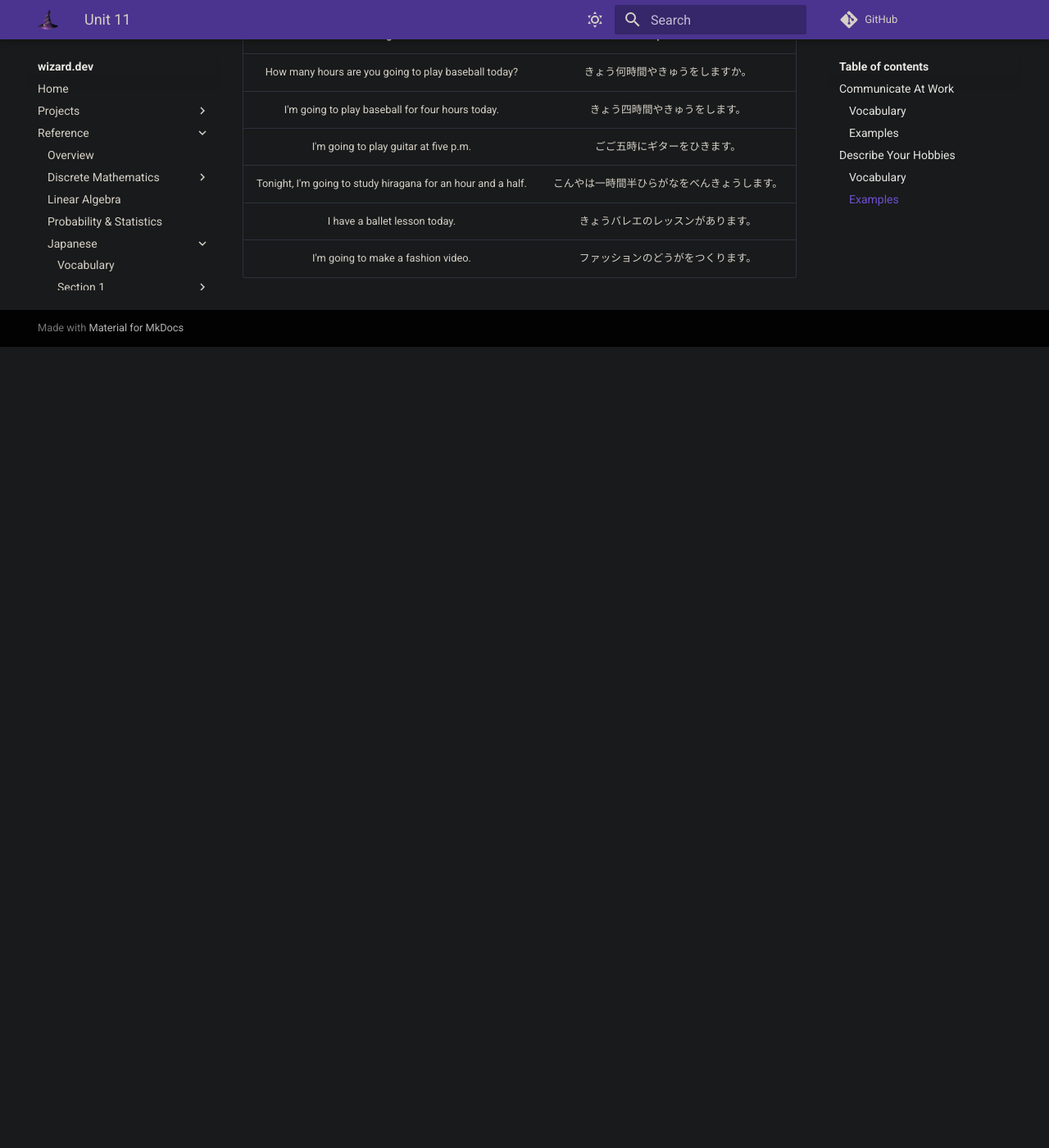
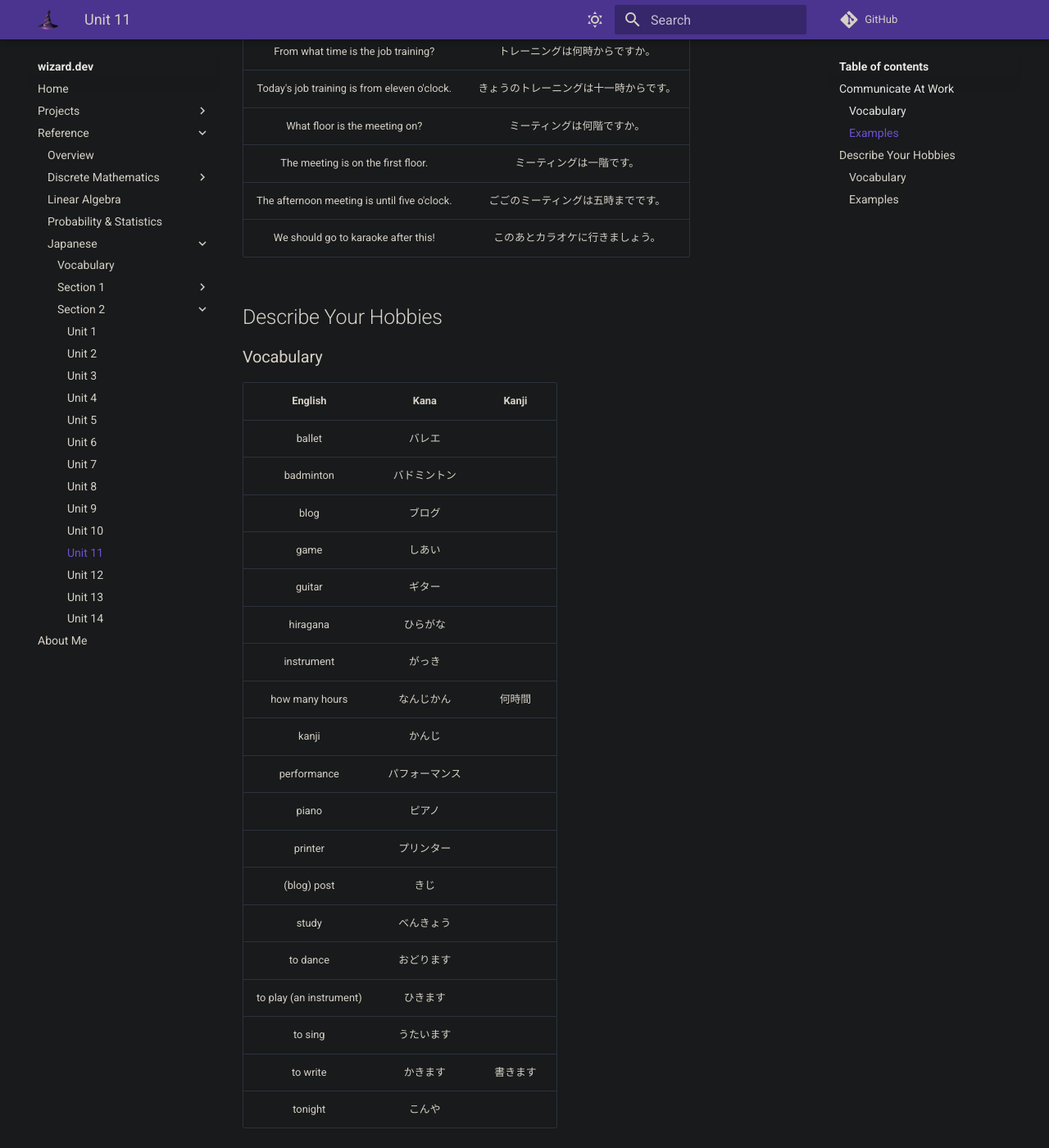
Before and after one commit to zkWildfire/wizard.dev, an MkDocs documentation site: the page built from docs/reference/japanese/section-2/unit-11.md, in a window 1280 px wide and 1400 px high, scrolled down 1059 px. Shown: the whole window at 82% size. Built offline with MkDocs 1.6.1 and Material for MkDocs 9.7.7, drawn with Linux system fonts in a browser that asks for light colours; comment, search, counter and statistics services are not loaded; before the commit the page ends 1482 px from its top, so only the background shows below that; some of the changed text lies outside the part shown.

Commit message:
Add section 2 unit 11 vocabulary

```diff
--- a/docs/reference/japanese/section-2/unit-11.md
+++ b/docs/reference/japanese/section-2/unit-11.md
@@ -3,7 +3,20 @@
 ### Vocabulary
 | English | Kana | Kanji |
 |:-------:|:----:|:-----:|
-
+| cafeteria | しょくどう | |
+| computer | パソコン | |
+| french fries | フライドポテト | |
+| front desk | うけつけ | |
+| fried rice | チャーハン | |
+| from | から | |
+| job training | トレーニング | |
+| last | さいご | |
+| lunch break | ひるやすみ | ひる休み |
+| meeting | ミーティング | |
+| presentation | プレゼン | |
+| until | まで | |
+| to begin | はじまります | |
+| what floor | なんかい | 何階 |
 
 ### Examples
 | English | Japanese |
@@ -19,7 +32,25 @@
 ### Vocabulary
 | English | Kana | Kanji |
 |:-------:|:----:|:-----:|
-
+| ballet | バレエ | |
+| badminton | バドミントン | |
+| blog | ブログ | |
+| game | しあい | |
+| guitar | ギター | |
+| hiragana | ひらがな | |
+| instrument | がっき | |
+| how many hours | なんじかん | 何時間 |
+| kanji | かんじ | |
+| performance | パフォーマンス | |
+| piano | ピアノ | |
+| printer | プリンター | |
+| (blog) post | きじ | |
+| study | べんきょう | |
+| to dance | おどります | |
+| to play (an instrument) | ひきます | |
+| to sing | うたいます | |
+| to write | かきます | 書きます |
+| tonight | こんや | |
 
 ### Examples
 | English | Japanese |
```
Also changed, not shown: docs/reference/japanese/vocabulary.md (+33 -0 lines).
